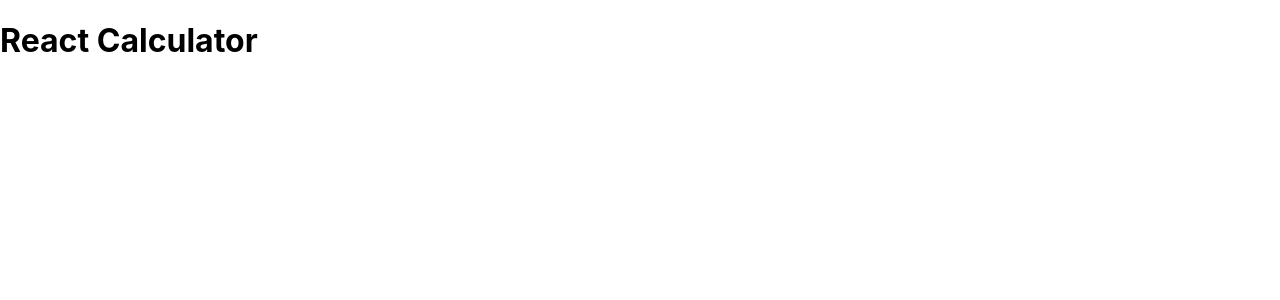
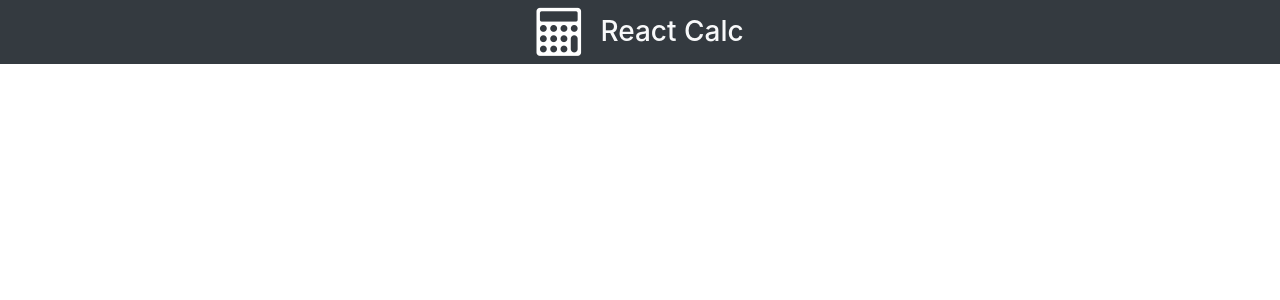
Before and after one commit to devninja67/devninja67-Reactjs-Calculator, a React (Create React App) app: page / in a window 1280 px wide. Shown: the top 300 px of the page. Built offline with nearby package versions, Linux system fonts and the light colour scheme.

Commit message:
Completing Header

```diff
--- a/public/index.html
+++ b/public/index.html
@@ -1,40 +1,25 @@
 <!DOCTYPE html>
 <html lang="en">
-  <head>
-    <meta charset="utf-8">
-    <link rel="shortcut icon" href="%PUBLIC_URL%/favicon.ico">
-    <meta name="viewport" content="width=device-width, initial-scale=1, shrink-to-fit=no">
-    <meta name="theme-color" content="#000000">
-    <!--
-      manifest.json provides metadata used when your web app is added to the
-      homescreen on Android. See https://developers.google.com/web/fundamentals/web-app-manifest/
-    -->
-    <link rel="manifest" href="%PUBLIC_URL%/manifest.json">
-    <!--
-      Notice the use of %PUBLIC_URL% in the tags above.
-      It will be replaced with the URL of the `public` folder during the build.
-      Only files inside the `public` folder can be referenced from the HTML.
 
-      Unlike "/favicon.ico" or "favicon.ico", "%PUBLIC_URL%/favicon.ico" will
-      work correctly both with client-side routing and a non-root public URL.
-      Learn how to configure a non-root public URL by running `npm run build`.
-    -->
-    <title>React App</title>
-  </head>
-  <body>
-    <noscript>
-      You need to enable JavaScript to run this app.
-    </noscript>
+<head>
+    <meta charset="UTF-8">
+    <meta name="viewport" content="width=device-width, initial-scale=1.0">
+    <meta http-equiv="X-UA-Compatible" content="ie=edge">
+    <title>React Calculator</title>
+    <link rel="shortcut icon" href="favicon.ico" type="image/x-icon">
+    <link rel="stylesheet" href="https://maxcdn.bootstrapcdn.com/bootstrap/4.0.0-beta.2/css/bootstrap.min.css" integrity="sha384-PsH8R72JQ3SOdhVi3uxftmaW6Vc51MKb0q5P2rRUpPvrszuE4W1povHYgTpBfshb" crossorigin="anonymous">
+    <link href="https://maxcdn.bootstrapcdn.com/font-awesome/4.7.0/css/font-awesome.min.css" rel="stylesheet" integrity="sha384-wvfXpqpZZVQGK6TAh5PVlGOfQNHSoD2xbE+QkPxCAFlNEevoEH3Sl0sibVcOQVnN"
+        crossorigin="anonymous">
+</head>
+
+<body>
     <div id="root"></div>
-    <!--
-      This HTML file is a template.
-      If you open it directly in the browser, you will see an empty page.
 
-      You can add webfonts, meta tags, or analytics to this file.
-      The build step will place the bundled scripts into the <body> tag.
+    <script src="https://code.jquery.com/jquery-3.2.1.slim.min.js" integrity="sha384-KJ3o2DKtIkvYIK3UENzmM7KCkRr/rE9/Qpg6aAZGJwFDMVNA/GpGFF93hXpG5KkN" crossorigin="anonymous"></script>
+    <script src="https://cdnjs.cloudflare.com/ajax/libs/popper.js/1.12.3/umd/popper.min.js" integrity="sha384-vFJXuSJphROIrBnz7yo7oB41mKfc8JzQZiCq4NCceLEaO4IHwicKwpJf9c9IpFgh" crossorigin="anonymous"></script>
+    <script src="https://maxcdn.bootstrapcdn.com/bootstrap/4.0.0-beta.2/js/bootstrap.min.js" integrity="sha384-alpBpkh1PFOepccYVYDB4do5UnbKysX5WZXm3XxPqe5iKTfUKjNkCk9SaVuEZflJ" crossorigin="anonymous"></script>
 
-      To begin the development, run `npm start` or `yarn start`.
-      To create a production bundle, use `npm run build` or `yarn build`.
-    -->
-  </body>
+    <script src="bundle.js"></script>
+</body>
+
 </html>
--- a/src/App.css
+++ /dev/null
@@ -1,32 +0,0 @@
-.App {
-  text-align: center;
-}
-
-.App-logo {
-  animation: App-logo-spin infinite 20s linear;
-  height: 40vmin;
-}
-
-.App-header {
-  background-color: #282c34;
-  min-height: 100vh;
-  display: flex;
-  flex-direction: column;
-  align-items: center;
-  justify-content: center;
-  font-size: calc(10px + 2vmin);
-  color: white;
-}
-
-.App-link {
-  color: #61dafb;
-}
-
-@keyframes App-logo-spin {
-  from {
-    transform: rotate(0deg);
-  }
-  to {
-    transform: rotate(360deg);
-  }
-}
--- a/src/App.js
+++ b/src/App.js
@@ -1,13 +1,14 @@
-import React, { Component } from 'react';
-import './App.css';
+import React from 'react';
 import Header from './components/header';
+// import Calculator from './Calculator/Calculator';
 
-class App extends React.Component {
-	render() {
-		return <div>
-						<Header/>
-					 </div>
-	}
-}
+const App = () => (
+    <div style={{overflow: 'hidden'}}>
+        <Header title='React Calc' />
+        <div className="mt-md-5">
+          {/* <Calculator /> */}
+        </div>
+    </div>
+);
 
 export default App;
--- /dev/null
+++ b/src/app.scss
@@ -0,0 +1,9 @@
+@import '_settings.scss';
+@import '_base.scss';
+@import '_bootstrap.scss';
+@import './components/_header.scss';
+@import './components/Calculator/_display.scss';
+@import './components/Calculator/_keypad.scss';
+@import './components/Calculator/_calculator.scss';
+@import './components/Calculator/_history.scss';
+@import './components/Calculator/_control-panel.scss';
--- a/src/components/header.js
+++ b/src/components/header.js
@@ -1,11 +1,23 @@
-import React from 'react'
+import React from 'react';
+import PropTypes from 'prop-types';
 
-class Header extends React.Component {
-	render() {
-		return <div>
-							<h1>React Calculator</h1>
-					 </div>
-	}
-}
+const Header = (props) => (
+    <nav className="header navbar navbar-dark bg-dark">
+        <div className="container">
+            <div className="row mx-auto">
+                <i className="fa fa-calculator fa-3x text-white my-auto"></i>
+                <div className="h3 ml-3 my-auto text-light">{props.title}</div>
+            </div>
+        </div>
+    </nav>
+);
+
+Header.defaultProps = {
+    title: 'App'
+};
+
+Header.propTypes = {
+    title: PropTypes.string
+};
 
 export default Header;
```
Also changed, not shown: 1 other file (tests, documents, lock files or other folders).
